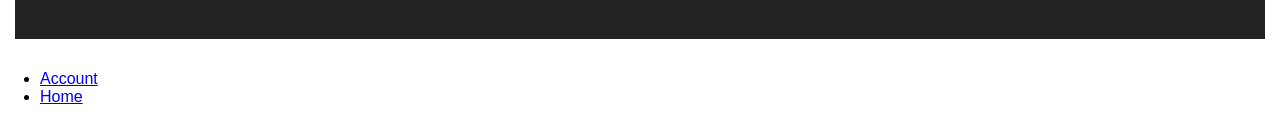
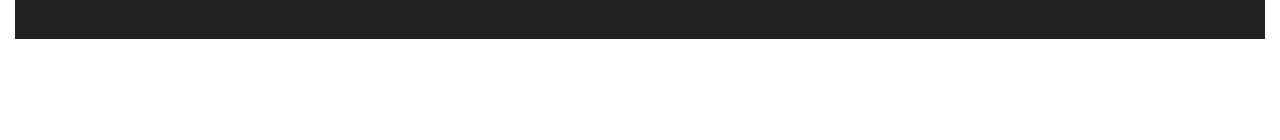
Before and after one commit to TroyAlford/react-ribbon-menu, a React (Create React App) app: page / in a window 1280 px wide. Shown: the part 226-366 px from the top of the page. Built offline with nearby package versions, Linux system fonts and the light colour scheme.

Commit message:
Remove extra links

```diff
--- a/src/components/Page.js
+++ b/src/components/Page.js
@@ -1,5 +1,4 @@
 import React from 'react'
-import { Link } from 'react-router-dom'
 import RibbonMenu from './RibbonMenu'
 
 export default ({ children, menus }) => (
@@ -8,10 +7,6 @@ export default ({ children, menus }) => (
         <div className="page-contents">
             {children}
         </div>
-        <ul>
-            <li><Link to="/account">Account</Link></li>
-            <li><Link to="/home">Home</Link></li>
-        </ul>
         {styles}
     </div>
 );
```
